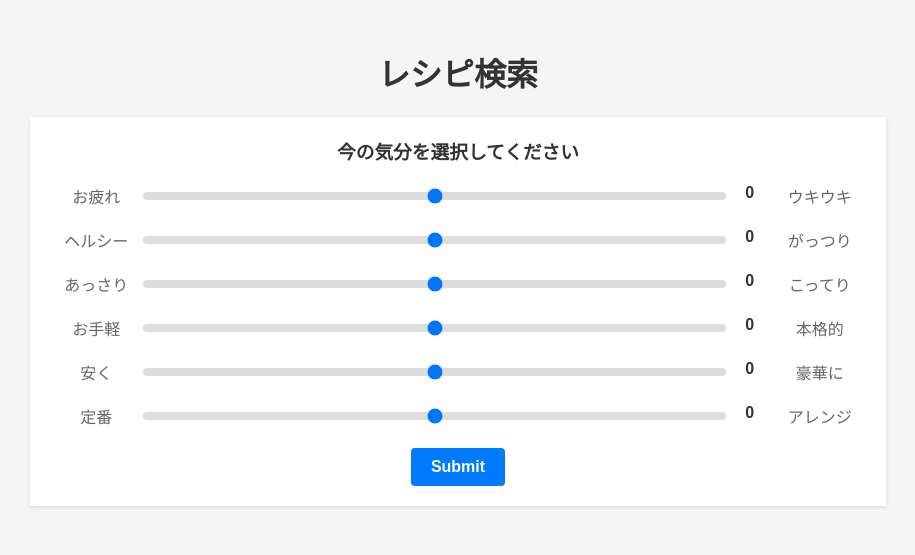
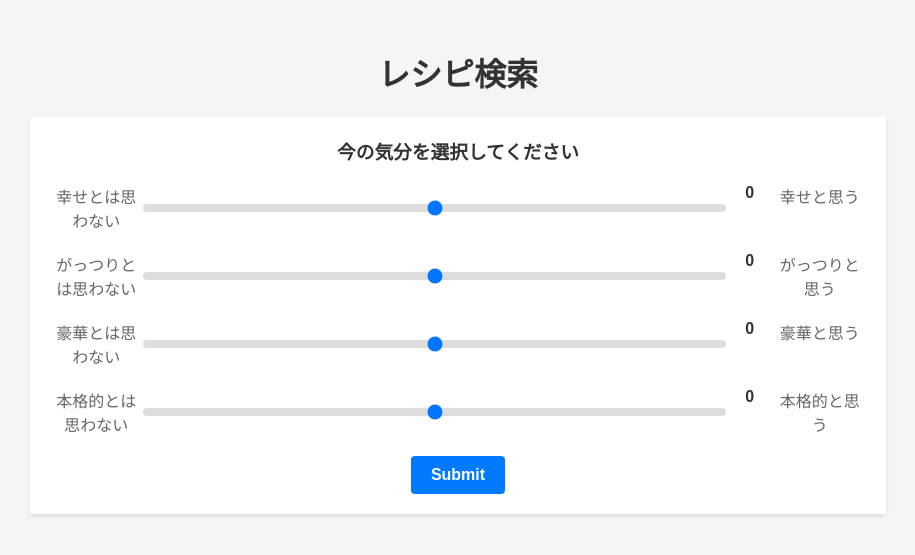
Before and after one commit to rin-m/RecipeSearch, a Flask app: page / in a window 1280 px wide. Shown: the top 555 px of the page, without its empty margins (182-1097 px from the left). Run offline with Flask 2, Linux system fonts and the light colour scheme.

Commit message:
スライダ―の一部削除とラベルの修正

```diff
--- a/templates/index.html
+++ b/templates/index.html
@@ -20,40 +20,28 @@
             <form method="POST" action="mood1">
                 <div class="slider-container">
                     <div class="slider-item">
-                        <span class="slider-text-left">お疲れ</span>
+                        <span class="slider-text-left">幸せとは思わない</span>
                         <input class="slider" type="range" name="mood" min="-5" max="5" value="0" step="0.1">
                         <span class="slider-value">0</span>
-                        <span class="slider-text-right">ウキウキ</span>
+                        <span class="slider-text-right">幸せと思う</span>
                     </div>
                     <div class="slider-item">
-                        <span class="slider-text-left">ヘルシー</span>
+                        <span class="slider-text-left">がっつりとは思わない</span>
                         <input class="slider" type="range" name="body" min="-5" max="5" value="0" step="0.1">
                         <span class="slider-value">0</span>
-                        <span class="slider-text-right">がっつり</span>
+                        <span class="slider-text-right">がっつりと思う</span>
                     </div>
                     <div class="slider-item">
-                        <span class="slider-text-left">あっさり</span>
-                        <input class="slider" type="range" name="taste" min="-5" max="5" value="0" step="0.1">
+                        <span class="slider-text-left">豪華とは思わない</span>
+                        <input class="slider" type="range" name="money" min="-5" max="5" value="0" step="0.1">
                         <span class="slider-value">0</span>
-                        <span class="slider-text-right">こってり</span>
+                        <span class="slider-text-right">豪華と思う</span>
                     </div>
                     <div class="slider-item">
-                        <span class="slider-text-left">お手軽</span>
+                        <span class="slider-text-left">本格的とは思わない</span>
                         <input class="slider" type="range" name="time" min="-5" max="5" value="0" step="0.1">
                         <span class="slider-value">0</span>
-                        <span class="slider-text-right">本格的</span>
-                    </div>
-                    <div class="slider-item">
-                        <span class="slider-text-left">安く</span>
-                        <input class="slider" type="range" name="money" min="-5" max="5" value="0" step="0.1">
-                        <span class="slider-value">0</span>
-                        <span class="slider-text-right">豪華に</span>
-                    </div>
-                    <div class="slider-item">
-                        <span class="slider-text-left">定番</span>
-                        <input class="slider" type="range" name="modify" min="-5" max="5" value="0" step="0.1">
-                        <span class="slider-value">0</span>
-                        <span class="slider-text-right">アレンジ</span>
+                        <span class="slider-text-right">本格的と思う</span>
                     </div>
                     <script>
                         // スライダーの値を表示する関数
```
